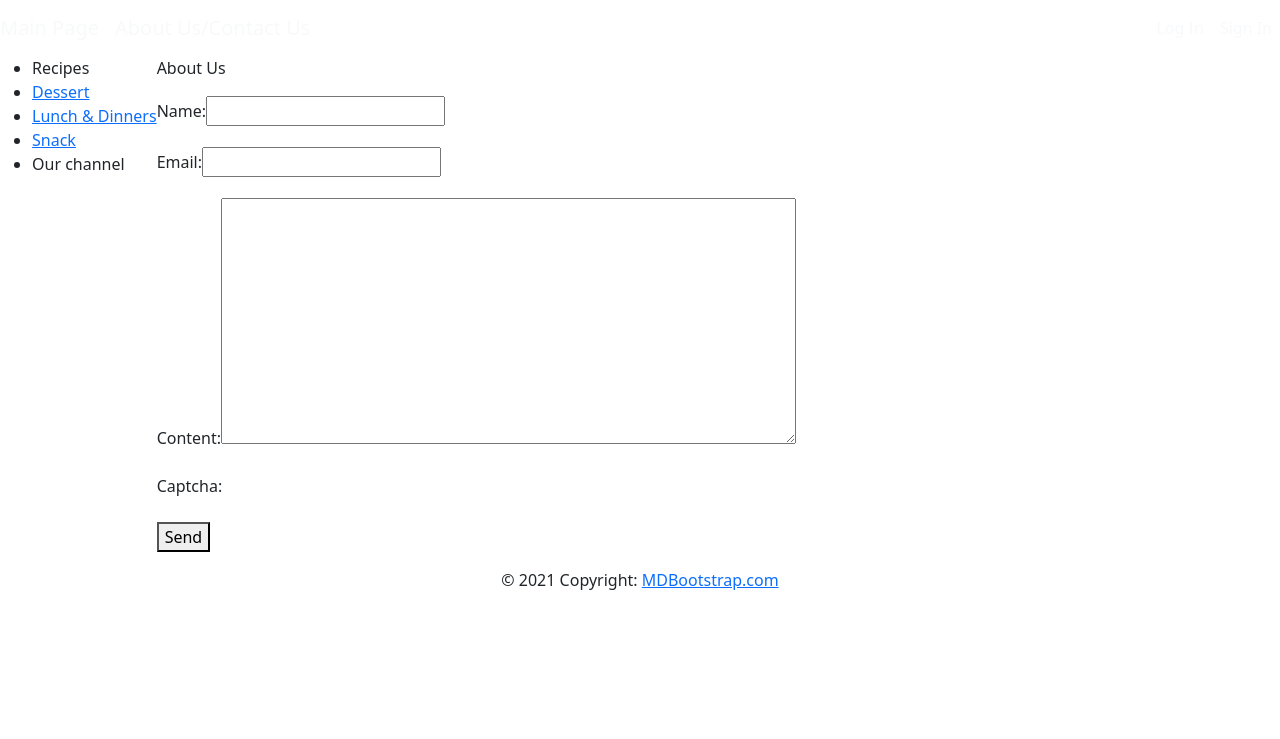
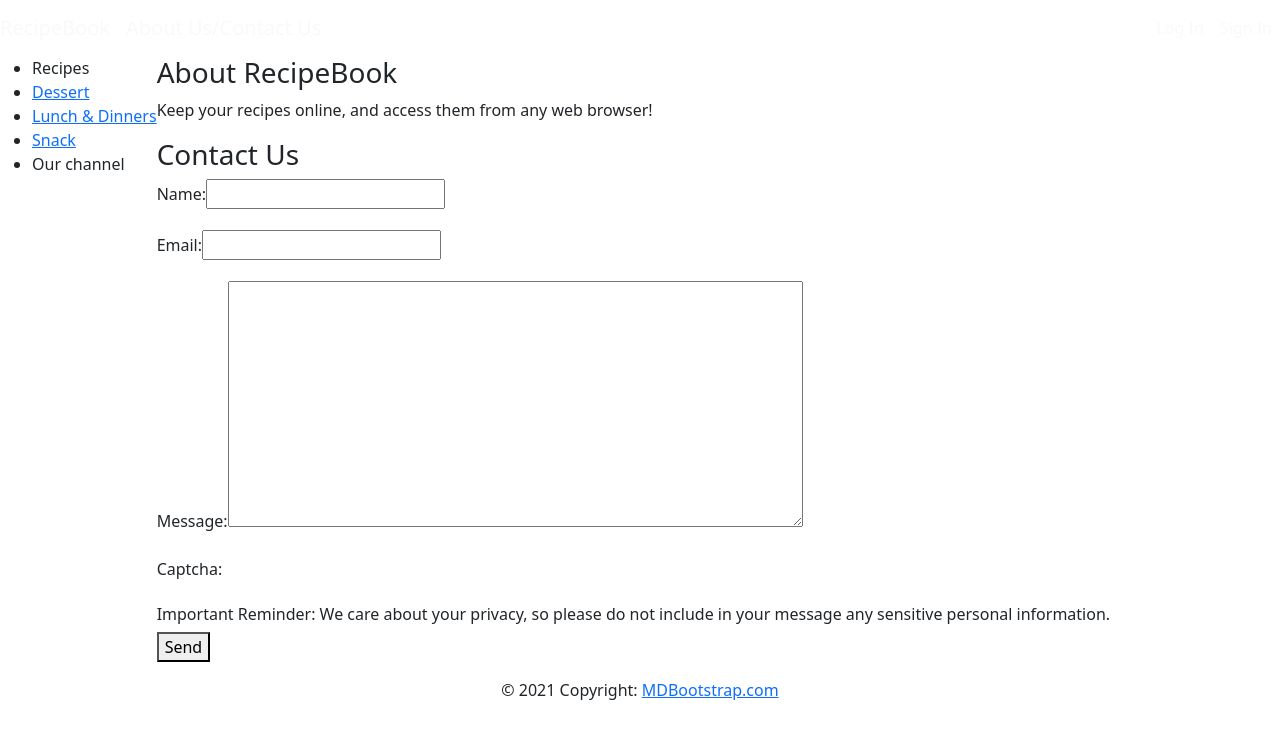
Before and after one commit to IrinaPanov/django-recipebook, a Django app: page /about/ in a window 1280 px wide. Shown: the top 739 px of the page. Run offline with Django 3.2, Linux system fonts and the light colour scheme; data comes from the database, SQL or seed files in the repository; both versions use the stored data as it was after the commit.

Commit message:
About Us update

```diff
--- a/recipesite/resbook/forms.py
+++ b/recipesite/resbook/forms.py
@@ -50,5 +50,5 @@
 class ContactForm(forms.Form):
     name = forms.CharField(label='Name', max_length=200)
     email = forms.EmailField(label='Email')
-    content = forms.CharField(widget=forms.Textarea(attrs={'cols': 60, 'rows': 10}))
+    message = forms.CharField(widget=forms.Textarea(attrs={'cols': 60, 'rows': 10}))
     captcha = CaptchaField()
--- a/recipesite/resbook/static/resbook/css/styles.css
+++ b/recipesite/resbook/static/resbook/css/styles.css
@@ -283,3 +283,7 @@
 .list-pages .page-num-selected:hover {
     box-shadow: none;
 }
+h3{
+    color: #333671;
+    text-decoration: underline;
+}
--- a/recipesite/resbook/templates/resbook/about.html
+++ b/recipesite/resbook/templates/resbook/about.html
@@ -1,7 +1,9 @@
 {% extends 'resbook/base.html' %}
 
 {% block content %}
-    <p>About Us</p>
+    <h3>About RecipeBook</h3>
+    <p>Keep your recipes online, and access them from any web browser!</p>
+    <h3>Contact Us</h3>
     <form method="post">
         {% csrf_token %}
         <div class="form-error">{{ form.non_field_errors }}</div>
@@ -10,6 +12,7 @@
             <p><label class="form-label" for="{{ f.id_for_label }}">{{ f.label }}: </label>{{ f }}</p>
             <div class="form-error">{{ f.errors }}</div>
         {% endfor %}
+         <h6>Important Reminder: We care about your privacy, so please do not include in your message any sensitive personal information.</h6>
         <button type="submit">Send</button>
     </form>
 {% endblock %}
--- a/recipesite/resbook/templates/resbook/base.html
+++ b/recipesite/resbook/templates/resbook/base.html
@@ -11,7 +11,7 @@
 </head>
 <body>
 <nav class="navbar navbar-expand-lg  navbar-light navbar-fixed-top">
-    <a class="navbar-brand text-light" href="{% url 'home' %}">Main Page</a>
+    <a class="navbar-brand text-light" href="{% url 'home' %}">RecipeBook</a>
     <a class="navbar-brand text-light" href="{% url 'about' %}">About Us/Contact Us</a>
     <button class="navbar-toggler" type="button" data-toggle="collapse" data-target="#navbarSupportedContent"
             aria-controls="navbarSupportedContent" aria-expanded="false" aria-label="Toggle navigation">
```
Also changed, not shown: recipesite/db.sqlite3, 1 other file.
